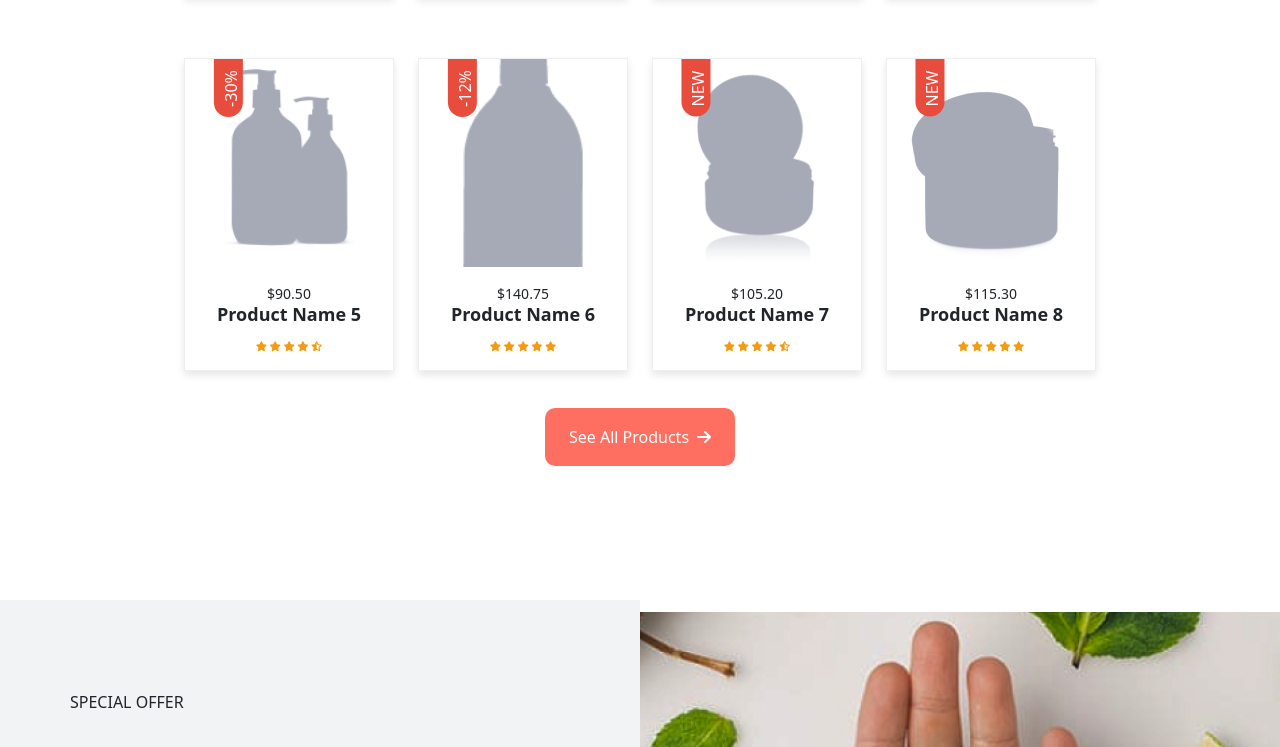
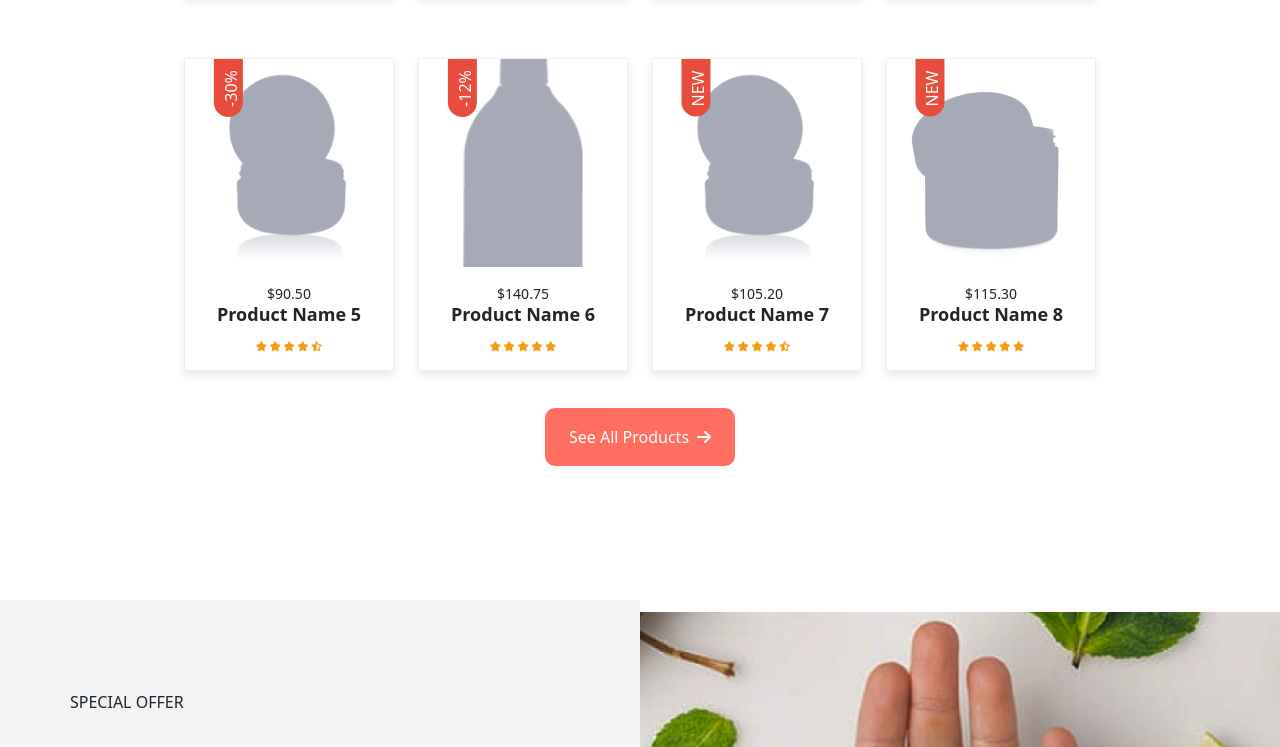
Before and after one commit to Shreyan2010/Aytor, a plain HTML site: page index.html in a window 1280 px wide. Shown: the part 2711-3458 px from the top of the page. Drawn offline with nearby package versions, Linux system fonts and the light colour scheme.

Commit message:
Update index.html

```diff
--- a/index.html
+++ b/index.html
@@ -561,7 +561,7 @@
                 >-30%</span
               >
               <img
-                src="Image/Mask here(5).png"
+                src="Image/Mask here(7).png"
                 alt="Product 5"
                 class="img-fluid"
               />
```
